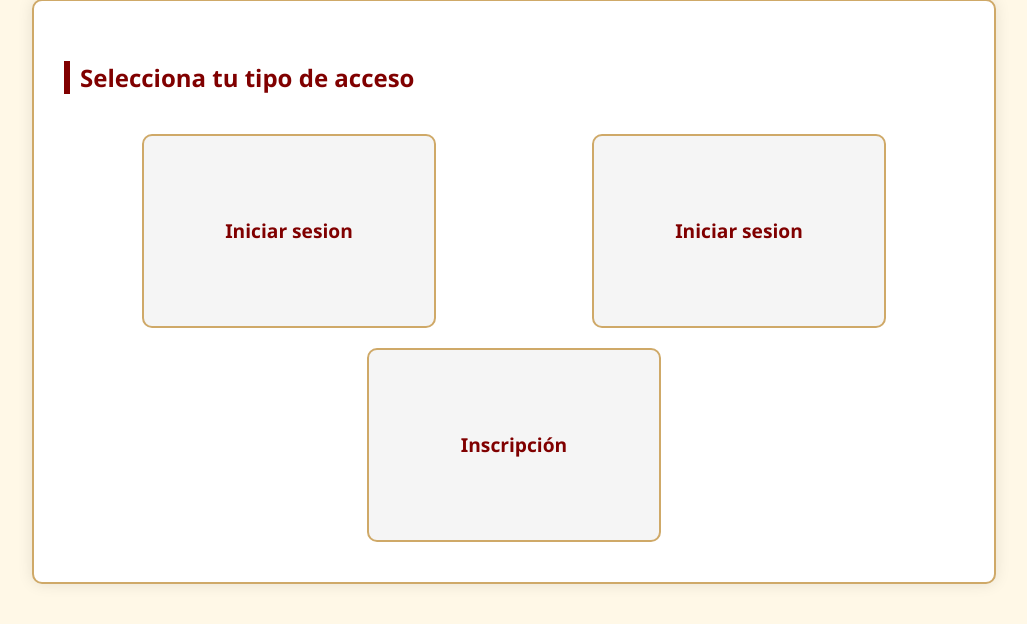
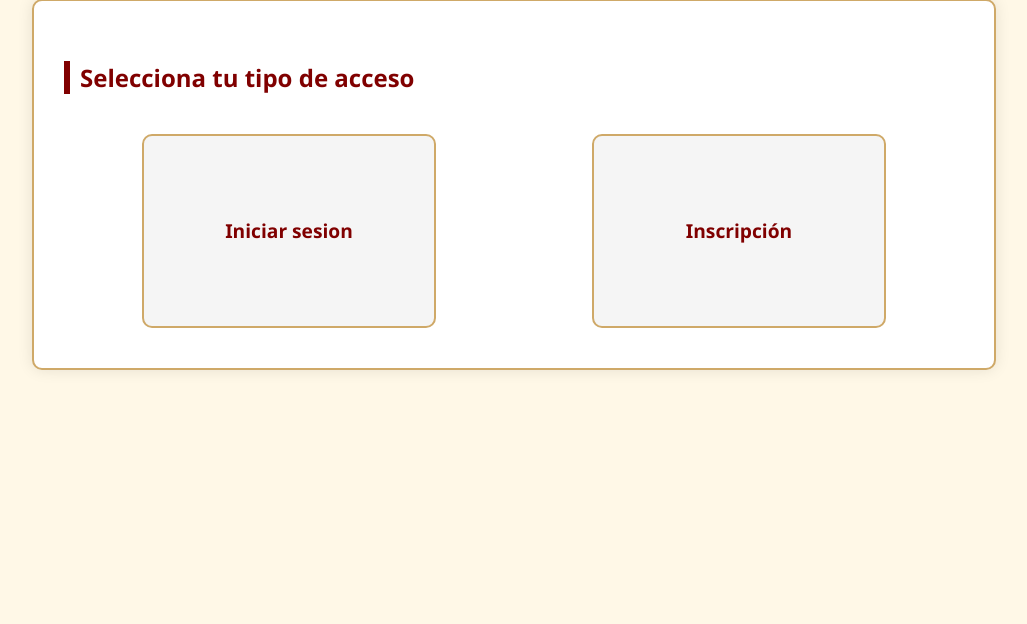
Before and after one commit to Armando59t/cbtis272, a Flask app: page / in a window 1280 px wide. Shown: the part 205-829 px from the top of the page, without its empty margins (126-1153 px from the left). After the commit the page ends 575 px from the top, so only its background shows below. Run offline with Flask 3, Linux system fonts and the light colour scheme.

Commit message:
Update index.html

```diff
--- a/templates/index.html
+++ b/templates/index.html
@@ -87,7 +87,6 @@
   <h2>Selecciona tu tipo de acceso</h2>
 
   <div class="opciones-acceso">
-   <a href="/login" class="tarjeta-opcion">Iniciar sesion</a>
     <a href="/login" class="tarjeta-opcion">Iniciar sesion</a>
     <a href="/registro" class="tarjeta-opcion">Inscripción</a>
 
```
